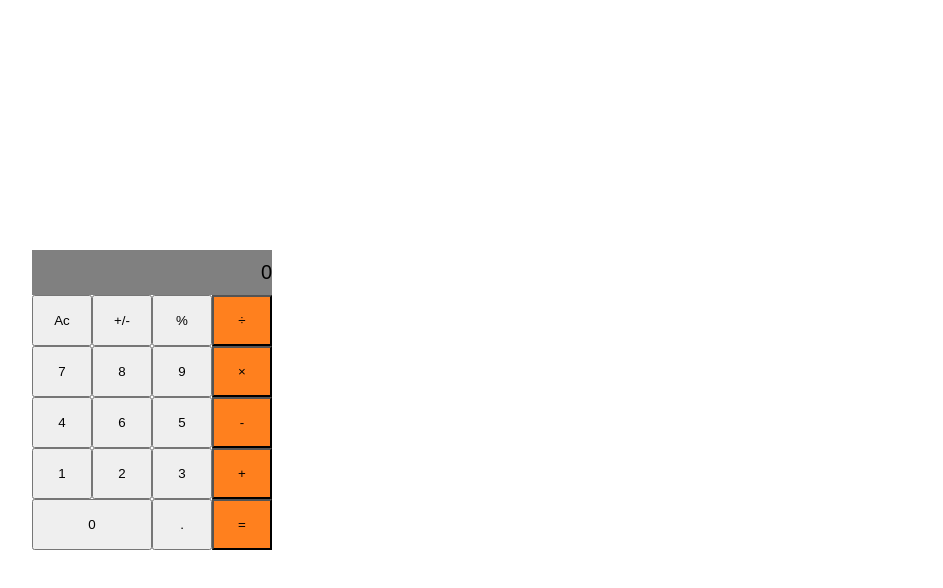
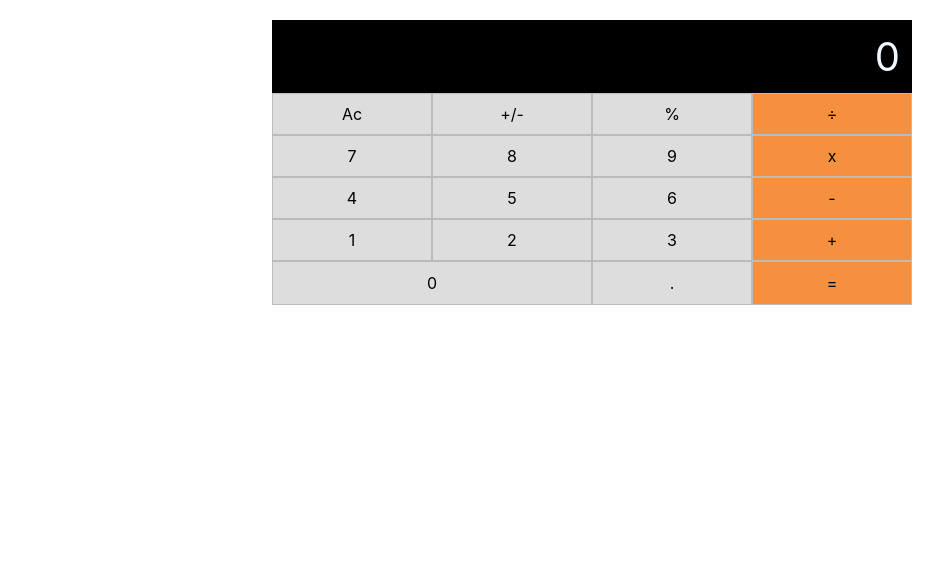
Before and after one commit to yohannesdagnachew/maths-magicians, a React (Create React App) app: page / in a window 1280 px wide. Shown: the top 588 px of the page, without its empty margins (48-991 px from the left). Built offline with nearby package versions, Linux system fonts and the light colour scheme.

Commit message:
Add Functionality

```diff
--- a/package.json
+++ b/package.json
@@ -6,9 +6,11 @@
     "@testing-library/jest-dom": "^5.16.4",
     "@testing-library/react": "^13.3.0",
     "@testing-library/user-event": "^13.5.0",
+    "big.js": "^6.2.0",
+    "css-select": "^5.1.0",
     "react": "^18.2.0",
     "react-dom": "^18.2.0",
-    "react-scripts": "5.0.1",
+    "react-scripts": "^5.0.1",
     "web-vitals": "^2.1.4"
   },
   "scripts": {
--- a/src/App.css
+++ b/src/App.css
@@ -1,3 +1,3 @@
-.disply {
-  outline: none;
+.main {
+  color: black;
 }
--- a/src/App.js
+++ b/src/App.js
@@ -1,5 +1,5 @@
 import React, { Component } from 'react';
-import { Calculator } from './componants/claculetor';
+import Calculator from './componants/calculetor';
 
 export class App extends Component {
   constructor(props) {
--- a/src/componants/calculetor.css
+++ b/src/componants/calculetor.css
@@ -1,58 +1,66 @@
-:root {
-  --orange: #ff801e;
-  --white: #e1dada;
-  --gray: gray;
-}
-
 * {
+  margin: 0;
   padding: 0;
-  margin: 0;
   box-sizing: border-box;
 }
 
 body {
-  background-color: white;
+  background: white;
 }
 
-.cal {
+.calculator {
+  width: 50%;
+  height: 70%;
+  margin: auto;
+  margin-top: 20px;
+}
+
+.output__section {
+  background: black;
   display: flex;
   flex-direction: column;
+  align-items: flex-end;
+  justify-content: space-between;
+  padding: 0.75rem;
+  word-wrap: break-word;
+}
+
+.output__section .previous {
+  color: rgba(255, 255, 255, 0.75);
+  font-size: 1.5rem;
+}
+
+.output__section .current {
+  color: aliceblue;
+  font-size: 2.5rem;
+}
+
+.output-ul {
+  list-style: none;
+  display: grid;
+  grid-template-columns: repeat(4, 1fr);
+  align-items: center;
+}
+
+.key {
+  height: 100%;
+  border: 1px solid #bbb;
+  display: flex;
   align-items: center;
   justify-content: center;
-  height: 100vh;
-  width: 100%;
-  max-width: 25rem;
-  border-radius: 1rem;
+  background: #ddd;
+  padding: 10px;
 }
 
-.disply-input {
-  display: flex;
-  width: 15rem;
-  height: 2.8125rem;
-  background-color: var(--gray);
-  color: black;
-  font-size: 1.25rem;
-  padding-right: 0;
-  outline: none;
-  border: none;
-  text-align: right;
+.key:hover {
+  opacity: 0.7;
 }
 
-::placeholder {
-  color: black;
-  opacity: 1;
-}
-
-button {
-  padding: 16px;
-  cursor: pointer;
-  width: 3.75rem;
+.action {
+  background: #f5913e;
 }
 
 .zero {
-  width: 120px;
+  grid-column: 1 / span 2;
+  padding: 11px;
 }
-
-.oprator {
-  background-color: var(--orange);
-}
--- /dev/null
+++ b/src/componants/calculetor.js
@@ -0,0 +1,108 @@
+/* eslint-disable jsx-a11y/click-events-have-key-events */
+/* eslint-disable jsx-a11y/no-noninteractive-element-interactions */
+/* eslint-disable react/prefer-stateless-function */
+import React, { Component } from 'react';
+import './calculetor.css';
+import calculate from '../logic/calculate';
+
+class Calculator extends Component {
+  constructor(props) {
+    super(props);
+
+    this.state = {
+      total: 0,
+      next: '',
+      operation: '',
+    };
+  }
+
+  eventHandler = (e) => {
+    const val = e.target.textContent;
+    this.setState((obj) => calculate(obj, val));
+  };
+
+  render() {
+    const { total, next, operation } = this.state;
+    const results = `
+    ${
+  total || operation || next
+    ? `${total || ''} ${operation || ''} ${next || ''}`
+    : 0
+}`;
+    return (
+      <div className="calculator">
+        <div className="output__section">
+          <div className="current">{results}</div>
+        </div>
+
+        <div className="input__section">
+          <ul className="output-ul">
+            <li
+              onClick={this.eventHandler}
+              onKeyDown={this.eventHandler}
+              id="clear"
+              className="key"
+            >
+              Ac
+            </li>
+            <li onClick={this.eventHandler} id="plus-minus" className="key">
+              +/-
+            </li>
+            <li onClick={this.eventHandler} id="percent" className="key">
+              %
+            </li>
+            <li onClick={this.eventHandler} id="divide" className="key action">
+              ÷
+            </li>
+            <li onClick={this.eventHandler} className="key">
+              7
+            </li>
+            <li onClick={this.eventHandler} className="key">
+              8
+            </li>
+            <li onClick={this.eventHandler} className="key">
+              9
+            </li>
+            <li onClick={this.eventHandler} id="times" className="key action">
+              x
+            </li>
+            <li onClick={this.eventHandler} className="key">
+              4
+            </li>
+            <li onClick={this.eventHandler} className="key">
+              5
+            </li>
+            <li onClick={this.eventHandler} className="key">
+              6
+            </li>
+            <li onClick={this.eventHandler} id="minus" className="key action">
+              -
+            </li>
+            <li onClick={this.eventHandler} className="key">
+              1
+            </li>
+            <li onClick={this.eventHandler} className="key">
+              2
+            </li>
+            <li onClick={this.eventHandler} className="key">
+              3
+            </li>
+            <li onClick={this.eventHandler} id="plus" className="key action">
+              +
+            </li>
+            <li onClick={this.eventHandler} className="key zero">
+              0
+            </li>
+            <li onClick={this.eventHandler} className="key decimal">
+              .
+            </li>
+            <li onClick={this.eventHandler} id="equals" className="key action">
+              =
+            </li>
+          </ul>
+        </div>
+      </div>
+    );
+  }
+}
+export default Calculator;
--- a/src/componants/claculetor.js
+++ /dev/null
@@ -1,90 +0,0 @@
-/* eslint-disable react/button-has-type */
-import React, { Component } from 'react';
-import './calculetor.css';
-
-export class Calculator extends Component {
-  constructor(props) {
-    super(props);
-    // eslint-disable-next-line react/no-unused-state
-    this.state = { expresions: '' };
-  }
-
-  render() {
-    return (
-      <div className="cal">
-        <div>
-          <input className="disply-input" type="text" placeholder="0" />
-        </div>
-        <div className="row">
-          <button className="number">
-            Ac
-          </button>
-          <button className="number">
-            +/-
-          </button>
-          <button className="number">
-            %
-          </button>
-          <button className="oprator">
-            ÷
-          </button>
-        </div>
-        <div className="row">
-          <button className="number">
-            7
-          </button>
-          <button className="number">
-            8
-          </button>
-          <button className="number">
-            9
-          </button>
-          <button className="oprator">
-            ×
-          </button>
-        </div>
-        <div className="row">
-          <button className="number">
-            4
-          </button>
-          <button className="number">
-            6
-          </button>
-          <button className="number">
-            5
-          </button>
-          <button className="oprator">
-            -
-          </button>
-        </div>
-        <div className="row">
-          <button className="number">
-            1
-          </button>
-          <button className="number">
-            2
-          </button>
-          <button className="number">
-            3
-          </button>
-          <button className="oprator">
-            +
-          </button>
-        </div>
-        <div className="last-row">
-          <button className="number zero">
-            0
-          </button>
-          <button className="number">
-            .
-          </button>
-          <button className="oprator">
-            =
-          </button>
-        </div>
-      </div>
-    );
-  }
-}
-
-export default Calculator;
--- /dev/null
+++ b/src/logic/calculate.js
@@ -0,0 +1,134 @@
+import operate from './operate';
+
+function isNumber(item) {
+  return !!item.match(/[0-9]+/);
+}
+
+/**
+ * Given a button name and a calculator data object, return an updated
+ * calculator data object.
+ *
+ * Calculator data object contains:
+ *   total:s      the running total
+ *   next:String       the next number to be operated on with the total
+ *   operation:String  +, -, etc.
+ */
+
+export default function calculate(obj, buttonName) {
+  if (buttonName === 'Ac') {
+    return {
+      total: null,
+      next: null,
+      operation: null,
+    };
+  }
+
+  if (isNumber(buttonName)) {
+    if (buttonName === '0' && obj.next === '0') {
+      return {};
+    }
+    // If there is an operation, update next
+    if (obj.operation) {
+      if (obj.next && obj.next !== '0') {
+        return { ...obj, next: obj.next + buttonName };
+      }
+      return { ...obj, next: buttonName };
+    }
+    // If there is no operation, update next and clear the value
+    if (obj.next && obj.next !== '0') {
+      return {
+        next: obj.next + buttonName,
+        total: null,
+      };
+    }
+    return {
+      next: buttonName,
+      total: null,
+    };
+  }
+
+  if (buttonName === '.') {
+    if (obj.next) {
+      if (obj.next.includes('.')) {
+        return { ...obj };
+      }
+      return { ...obj, next: `${obj.next}.` };
+    }
+    if (obj.operation) {
+      return { ...obj, next: '0.' };
+    }
+    if (obj.total) {
+      if (obj.total.includes('.')) {
+        return {};
+      }
+      return { ...obj, next: `${obj.total}.` };
+    }
+    return { ...obj, next: '0.' };
+  }
+
+  if (buttonName === '=') {
+    if (obj.next && obj.operation) {
+      return {
+        total: operate(obj.total, obj.next, obj.operation),
+        next: null,
+        operation: null,
+      };
+    }
+    // '=' with no operation, nothing to do
+    return {};
+  }
+
+  if (buttonName === '+/-') {
+    if (obj.next) {
+      return { ...obj, next: (-1 * parseFloat(obj.next)).toString() };
+    }
+    if (obj.total) {
+      return { ...obj, total: (-1 * parseFloat(obj.total)).toString() };
+    }
+    return {};
+  }
+
+  // Button must be an operation
+
+  // When the user presses an operation button without having entered
+  // a number first, do nothing.
+  // if (!obj.next && !obj.total) {
+  //   return {};
+  // }
+
+  // User pressed an operation after pressing '='
+  if (!obj.next && obj.total && !obj.operation) {
+    return { ...obj, operation: buttonName };
+  }
+
+  // User pressed an operation button and there is an existing operation
+  if (obj.operation) {
+    if (obj.total && !obj.next) {
+      return { ...obj, operation: buttonName };
+    }
+
+    if (!obj.total) {
+      return { total: 0, operation: buttonName };
+    }
+
+    return {
+      total: operate(obj.total, obj.next, obj.operation),
+      next: null,
+      operation: buttonName,
+    };
+  }
+
+  // no operation yet, but the user typed one
+
+  // The user hasn't typed a number yet, just save the operation
+  if (!obj.next) {
+    return { operation: buttonName };
+  }
+
+  // save the operation and shift 'next' into 'total'
+  return {
+    total: obj.next,
+    next: null,
+    operation: buttonName,
+  };
+}
--- /dev/null
+++ b/src/logic/operate.js
@@ -0,0 +1,30 @@
+import Big from 'big.js';
+
+export default function operate(numberOne, numberTwo, operation) {
+  const one = Big(numberOne);
+  const two = Big(numberTwo);
+  if (operation === '+') {
+    return one.plus(two).toString();
+  }
+  if (operation === '-') {
+    return one.minus(two).toString();
+  }
+  if (operation === 'x') {
+    return one.times(two).toString();
+  }
+  if (operation === '÷') {
+    try {
+      return one.div(two).toString();
+    } catch (err) {
+      return "Can't divide by 0.";
+    }
+  }
+  if (operation === '%') {
+    try {
+      return one.mod(two).toString();
+    } catch (err) {
+      return "Can't find modulo as can't divide by 0.";
+    }
+  }
+  throw Error(`Unknown operation '${operation}'`);
+}
```
Also changed, not shown: 1 other file (tests, documents, lock files or other folders).
